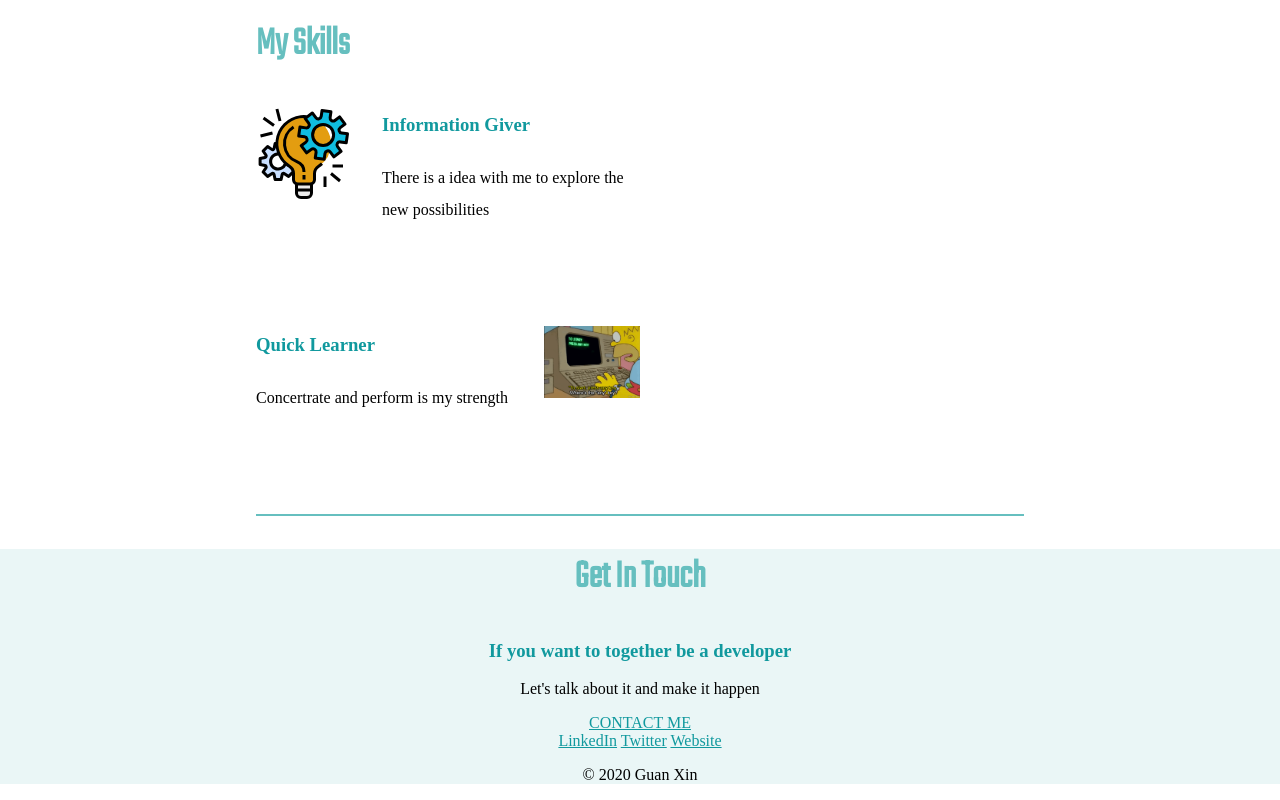
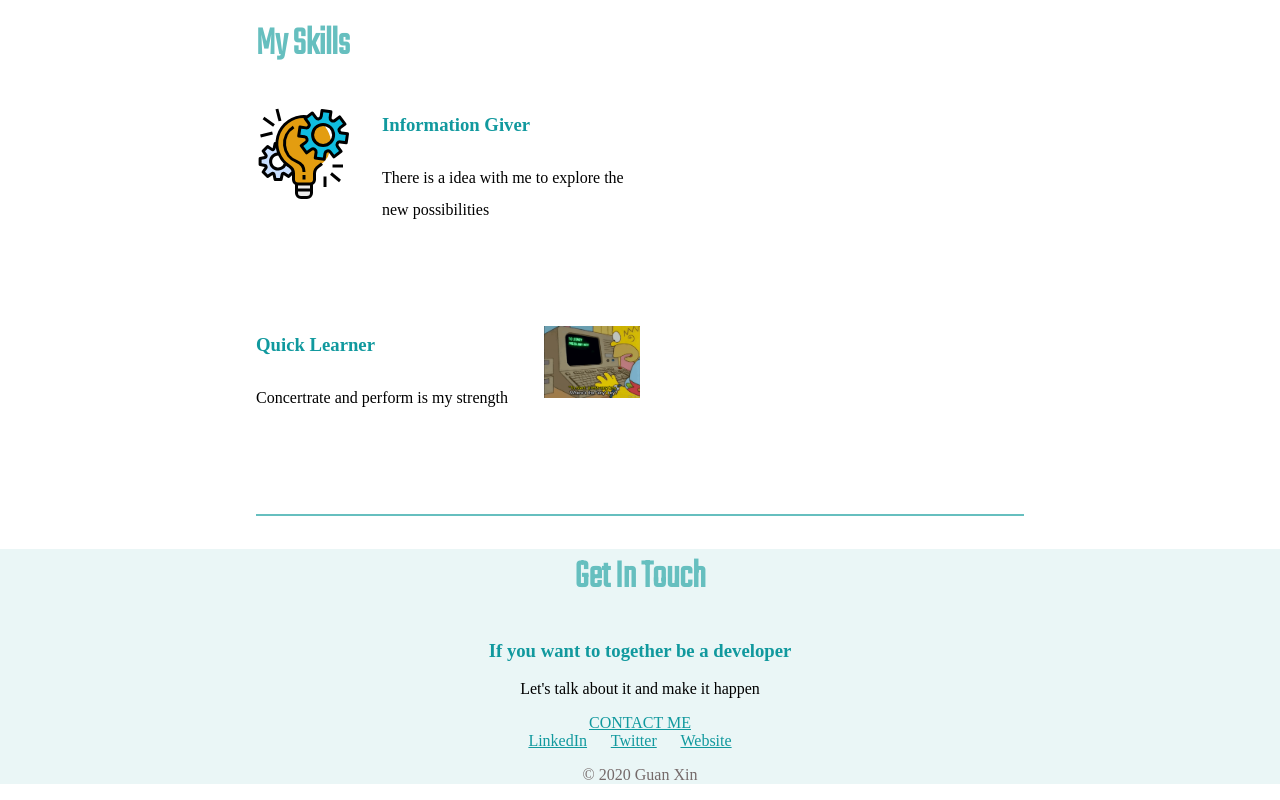
Before and after one commit to WodenWang820118/Website_HTML_CSS, a plain HTML site: page index.html in a window 1280 px wide. Shown: the part 925-1725 px from the top of the page. Drawn offline with Linux system fonts and the light colour scheme.

Commit message:
minor modification

```diff
--- a/css/styles.css
+++ b/css/styles.css
@@ -61,6 +61,10 @@ hr {
     text-align: center;
 }
 
+.footer_link {
+    margin-right: 20px;
+}
+
 #bottom_cloud {
     position: absolute;
     left:550px; /*count the pixel from the left side*/
@@ -81,3 +85,7 @@ hr {
     line-height: 2;
     font-weight: normal;
 }
+
+#copyright {
+    color: rgb(117, 106, 106);
+}
--- a/index.html
+++ b/index.html
@@ -59,10 +59,10 @@
             <p>Let's talk about it and make it happen</p>
             <a class="btn" href="mailto:alex0972112871@gmail.com">CONTACT ME</a>
         </div>
-        <a class="footer-link" href="https://www.linkedin.com/">LinkedIn</a>
-        <a class="footer-link" href="https://twitter.com/">Twitter</a>
-        <a class="footer-link" href="https://www.appbrewery.co/">Website</a>
-        <p>© 2020 Guan Xin</p>
+        <a class="footer_link" href="https://www.linkedin.com/">LinkedIn</a>
+        <a class="footer_link" href="https://twitter.com/">Twitter</a>
+        <a class="footer_link" href="https://www.appbrewery.co/">Website</a>
+        <p id="copyright">© 2020 Guan Xin</p>
       </div>
 
 
```
